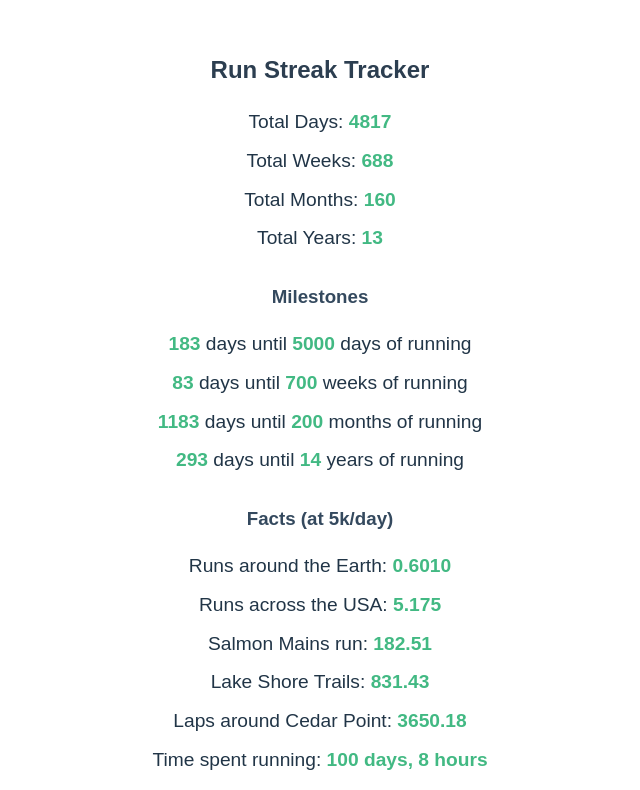
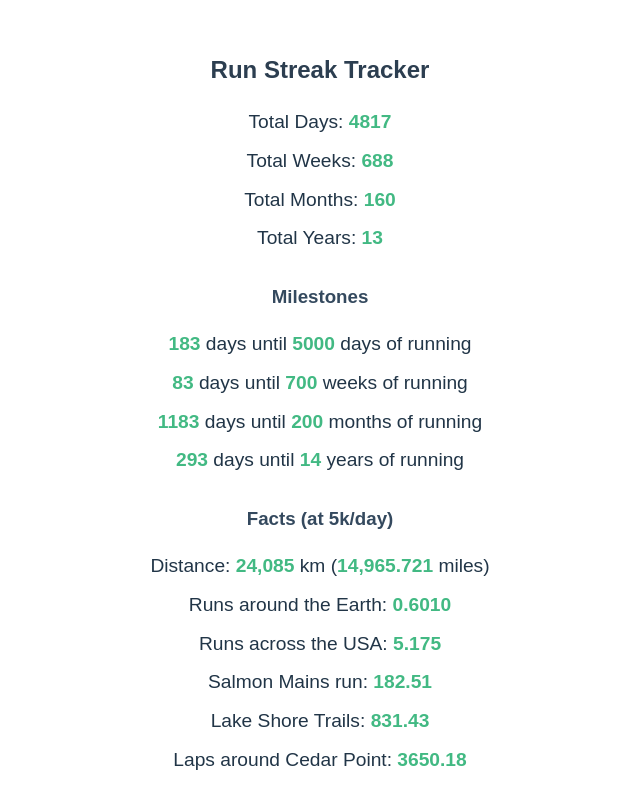
Before and after one commit to MicahRCM/run365, a Vue app: page / in a window 1280 px wide. Shown: the top 790 px of the page, without its empty margins (320-960 px from the left). Built offline with nearby package versions, Linux system fonts and the light colour scheme.

Commit message:
Update RunStreakTracker.vue

```diff
--- a/src/components/RunStreakTracker.vue
+++ b/src/components/RunStreakTracker.vue
@@ -31,6 +31,9 @@
       <span>{{ nextYearMilestone }}</span> years of running
     </p>
     <h3>Facts (at 5k/day)</h3>
+    <p>
+      Distance: <span>{{ totalDistanceKm }}</span> km (<span>{{ totalDistanceMiles }}</span> miles)
+    </p>
     <p>
       Runs around the Earth: <span>{{ timesAroundEarth }}</span>
     </p>
@@ -124,6 +127,14 @@ const milesPerKm = 0.621371
 const milesPerShoe = 400
 const stepsPerRun = 6220
 
+const totalDistanceKm = computed(() => {
+  return (totalDays.value * kmPerDay).toLocaleString()
+})
+
+const totalDistanceMiles = computed(() => {
+  return (totalDays.value * kmPerDay * milesPerKm).toLocaleString()
+})
+
 const timesAroundEarth = computed(() => {
   return ((totalDays.value * kmPerDay) / 40075).toFixed(4)
 })
```
